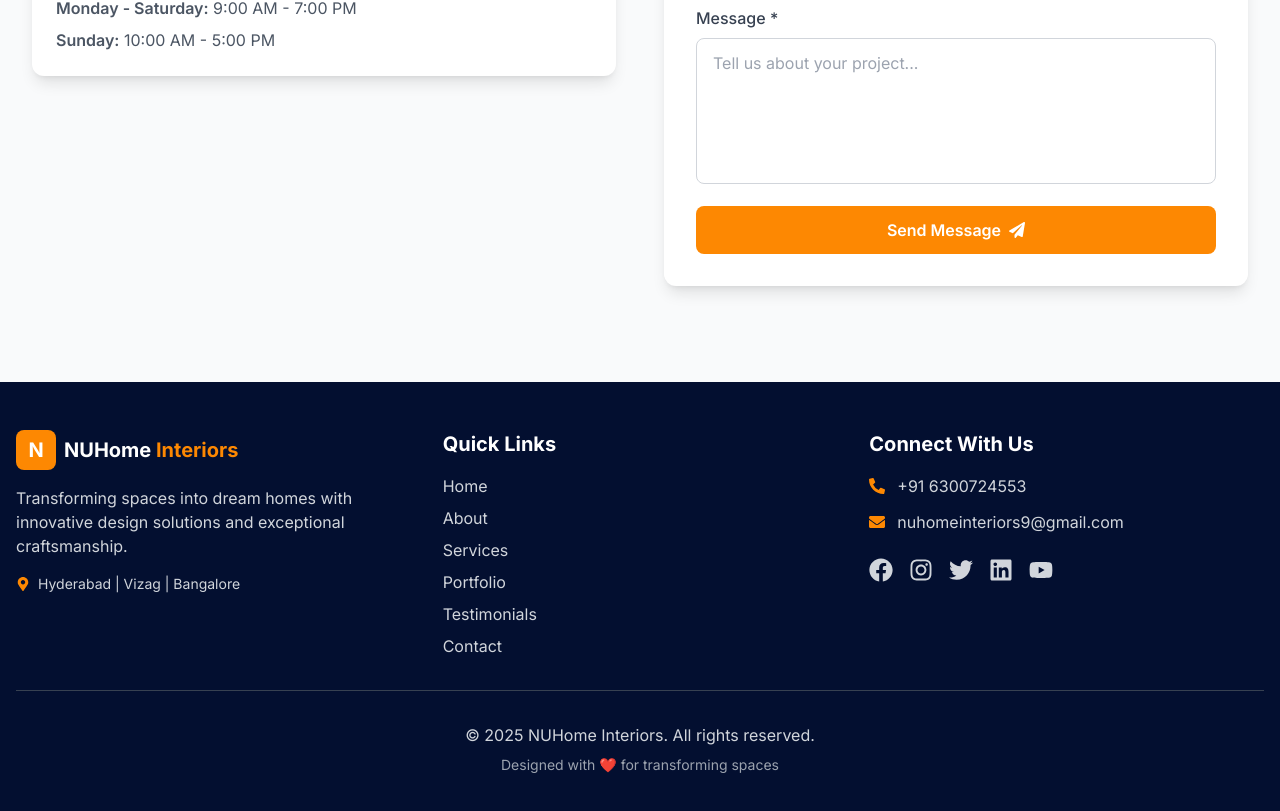
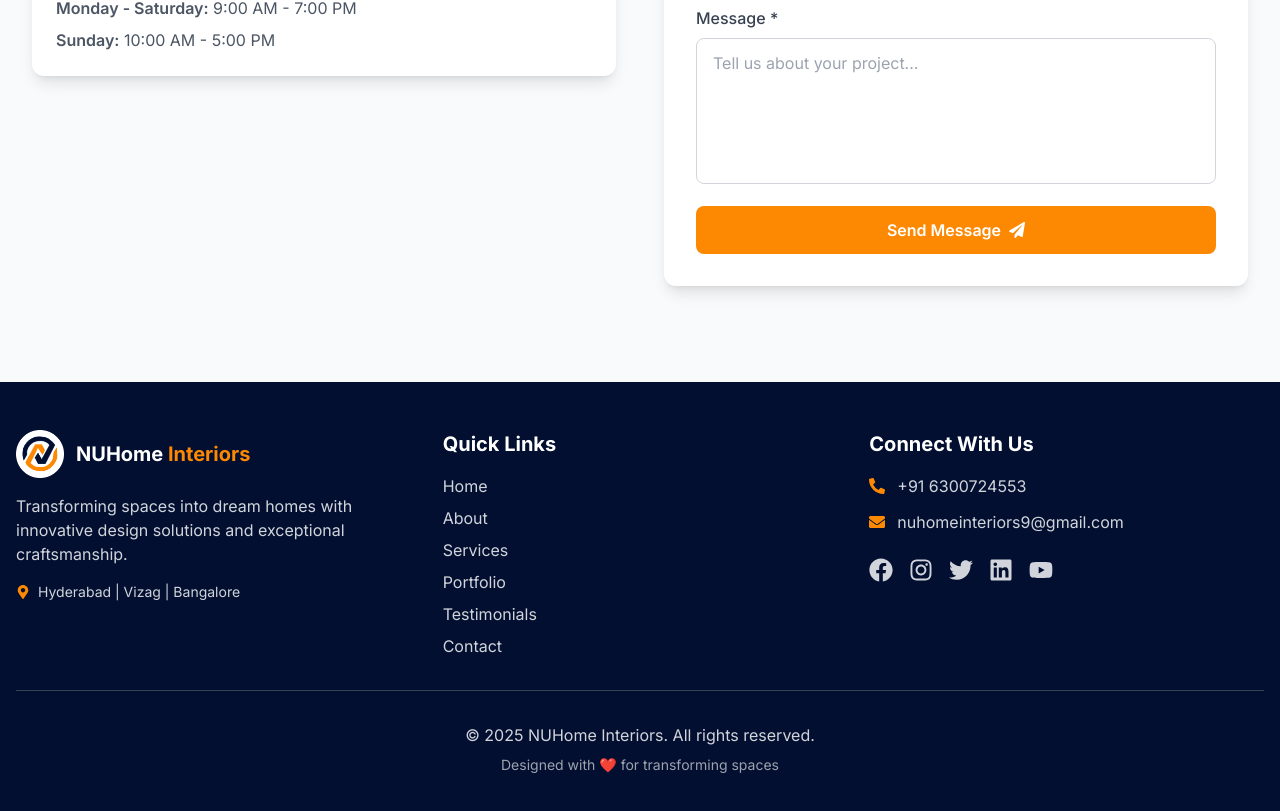
Before and after one commit to akku1432/newhome-frontend, a React (Create React App) app: page / in a window 1280 px wide. Shown: the part 5058-5869 px from the top of the page. Built offline with nearby package versions, Linux system fonts and the light colour scheme; no server answers.

Commit message:
new changes

```diff
--- a/src/components/Footer.jsx
+++ b/src/components/Footer.jsx
@@ -28,10 +28,12 @@ const Footer = () => {
         <div className="grid md:grid-cols-3 gap-8 mb-8">
           {/* Company Info */}
           <div>
-            <div className="flex items-center space-x-2 mb-4">
-              <div className="w-10 h-10 bg-orange rounded-lg flex items-center justify-center">
-                <span className="text-white font-bold text-xl">N</span>
-              </div>
+            <div className="flex items-center space-x-3 mb-4">
+              <img
+                src="/logo-icon.png"
+                alt="NUHome Interiors"
+                className="h-12 w-12 object-contain"
+              />
               <span className="text-white font-bold text-xl">
                 NUHome <span className="text-orange">Interiors</span>
               </span>
```
